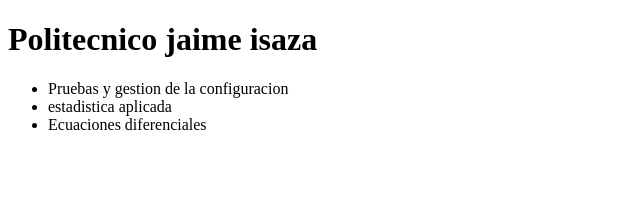
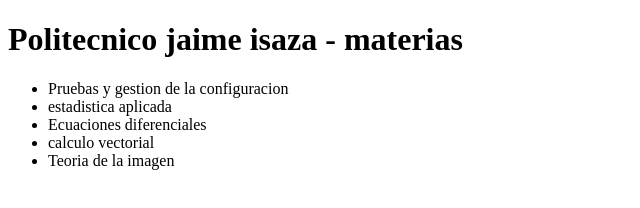
Before and after one commit to alejandro9702/tallerGit_PGC, a plain HTML site: page index.html in a window 1280 px wide. Shown: the whole page, without its empty margins (0-640 px from the left). Drawn offline with Linux system fonts and the light colour scheme.

Commit message:
cambios a lista de materias y titulo

```diff
--- a/index.html
+++ b/index.html
@@ -6,11 +6,13 @@
     <title>Document</title>
 </head>
 <body>
-    <h1>Politecnico jaime isaza</h1>
+    <h1>Politecnico jaime isaza - materias</h1>
     <Ul>
         <li>Pruebas y gestion de la configuracion</li>
         <li>estadistica aplicada</li>
         <li>Ecuaciones diferenciales</li>
+        <li>calculo vectorial</li>
+        <li>Teoria de la imagen</li>
     </Ul>
 </body>
 </html>
```
